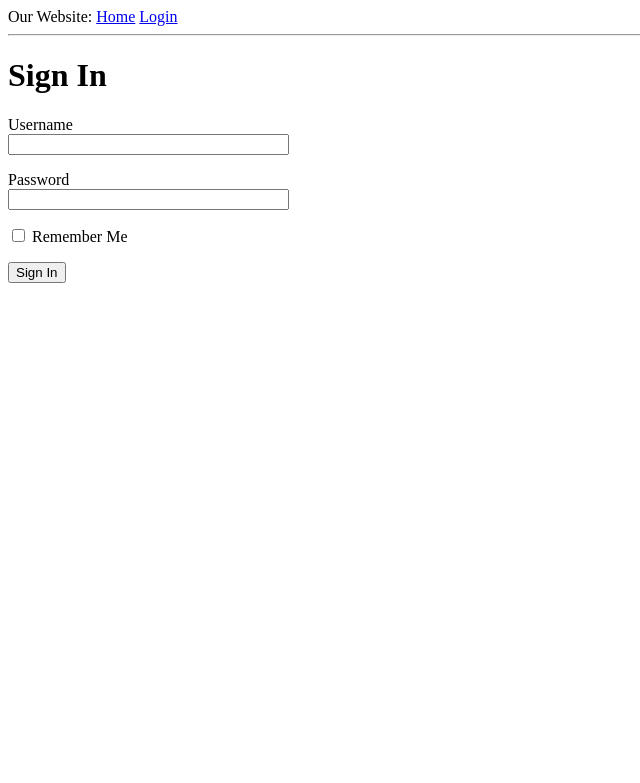
After one commit to jeffreyjose07/website-app, a Flask app: page /login in a window 1280 px wide. The commit adds this page. Shown: the top 783 px of the page, without its empty margins (0-640 px from the left). Run offline with Flask 2, Linux system fonts and the light colour scheme.

Commit message:
Forms fo signing in

```diff
--- a/app/__init__.py
+++ b/app/__init__.py
@@ -1,5 +1,7 @@
 from flask import Flask
+from config import Config
 
 app = Flask(__name__)
+app.config.from_object(Config)
 
 from app import routes
--- /dev/null
+++ b/app/forms.py
@@ -0,0 +1,9 @@
+from flask_wtf import FlaskForm
+from wtforms import StringField, PasswordField, BooleanField, SubmitField
+from wtforms.validators import DataRequired
+
+class LoginForm(FlaskForm):
+    username = StringField('Username', validators=[DataRequired()])
+    password = PasswordField('Password', validators=[DataRequired()])
+    remember_me = BooleanField('Remember Me')
+    submit = SubmitField('Sign In')
--- a/app/routes.py
+++ b/app/routes.py
@@ -1,18 +1,29 @@
-from flask import render_template
+from flask import render_template, flash, redirect, url_for
 from app import app
+from app.forms import LoginForm
 
 @app.route('/')
 @app.route('/index')
+
 def index():
     user = {'username': 'Jose'}
     posts = [
         {
-            'author': {'username': 'Jose'},
+            'author': {'username': 'John'},
             'body': 'Beautiful day!'
         },
         {
-            'author': {'username': 'Mini'},
-            'body': 'Its a rainy day!'
+            'author': {'username': 'Susan'},
+            'body': 'It was so cool!'
         }
     ]
     return render_template('index.html', title='Home', user=user, posts=posts)
+
+@app.route('/login', methods=['GET', 'POST'])
+def login():
+    form = LoginForm()
+    if form.validate_on_submit():
+        flash('Login requested for user {}, remember_me={}'.format(
+            form.username.data, form.remember_me.data))
+        return redirect(url_for('index'))
+    return render_template('login.html', title='Sign In', form=form)
--- /dev/null
+++ b/app/templates/base.html
@@ -0,0 +1,27 @@
+<html>
+    <head>
+        {% if title %}
+        <title>{{ title }} - My_Website</title>
+        {% else %}
+        <title>Our Website</title>
+        {% endif %}
+    </head>
+    <body>
+        <div>
+            Our Website:
+            <a href="/index">Home</a>
+            <a href="/login">Login</a>
+        </div>
+        <hr>
+        {% with messages = get_flashed_messages() %}
+        {% if messages %}
+        <ul>
+            {% for message in messages %}
+            <li>{{ message }}</li>
+            {% endfor %}
+        </ul>
+        {% endif %}
+        {% endwith %}
+        {% block content %}{% endblock %}
+    </body>
+</html>
--- /dev/null
+++ b/app/templates/login.html
@@ -0,0 +1,24 @@
+{% extends "base.html" %}
+
+{% block content %}
+    <h1>Sign In</h1>
+    <form action="" method="post" novalidate>
+        {{ form.hidden_tag() }}
+        <p>
+            {{ form.username.label }}<br>
+            {{ form.username(size=32) }}<br>
+            {% for error in form.username.errors %}
+            <span style="color: red;">[{{ error }}]</span>
+            {% endfor %}
+        </p>
+        <p>
+            {{ form.password.label }}<br>
+            {{ form.password(size=32) }}<br>
+            {% for error in form.password.errors %}
+            <span style="color: red;">[{{ error }}]</span>
+            {% endfor %}
+        </p>
+        <p>{{ form.remember_me() }} {{ form.remember_me.label }}</p>
+        <p>{{ form.submit() }}</p>
+    </form>
+{% endblock %}
--- /dev/null
+++ b/config.py
@@ -0,0 +1,4 @@
+import os
+
+class Config(object):
+    SECRET_KEY = os.environ.get('SECRET_KEY') or 'you-will-never-guess'
```
Also changed, not shown: app/templates/index.html (+5 -12 lines).
